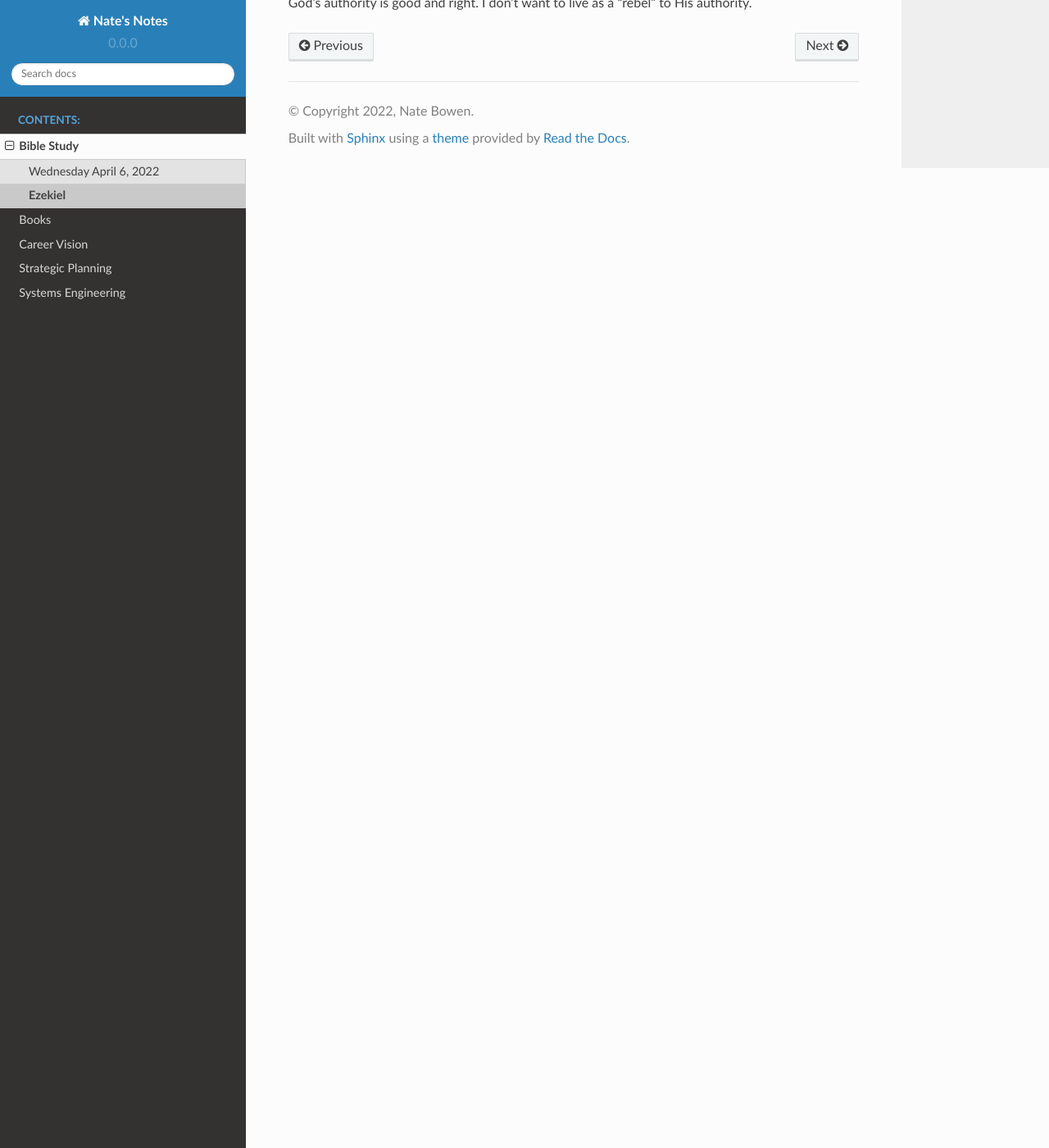
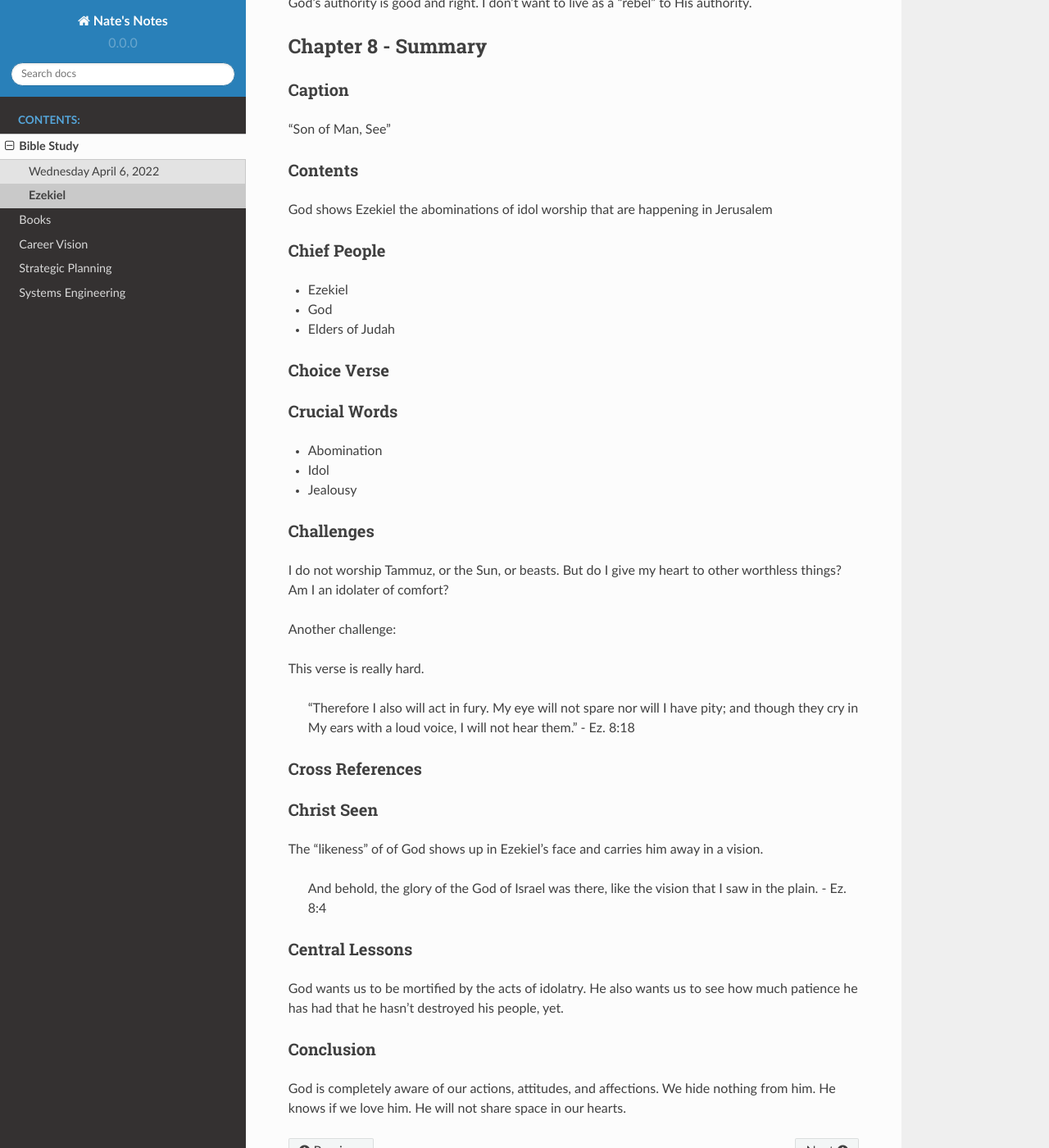
Before and after one commit to NateBowen/nates-docs, a Sphinx documentation site: the page built from source/bible-study/ezekiel.md, in a window 1280 px wide and 1400 px high, scrolled down 3150 px. Shown: the whole window at 82% size. Built offline with Sphinx 7.4.7 and the Read the Docs theme 2.0.0, drawn with Linux system fonts in a browser that asks for light colours.

Commit message:
Ezekiel Ch. 8 summary

```diff
--- a/source/bible-study/ezekiel.md
+++ b/source/bible-study/ezekiel.md
@@ -96,7 +96,6 @@ How do we interpret the account of God telling Ezekiel to eat the scroll?
 
 >He said to me, "Son of man, stand up on your feet and I will speak to you." - Ez. 2:1
 
-
 > But Jesus remained silent and gave no answer.
 >
 > Again the high priest asked him, "Are you the Messiah, the Son of the Blessed One?
@@ -137,3 +136,64 @@ God is serious about obedience.
 
 God's authority is good and right.
 I don't want to live as a "rebel" to His authority.
+
+## Chapter 8 - Summary
+
+### Caption
+
+"Son of Man, See"
+
+### Contents
+
+God shows Ezekiel the abominations of idol worship that are happening in Jerusalem
+
+### Chief People
+
+* Ezekiel
+* God
+* Elders of Judah
+
+### Choice Verse
+
+
+### Crucial Words
+
+* Abomination
+* Idol
+* Jealousy
+
+### Challenges
+
+I do not worship Tammuz, or the Sun, or beasts.
+But do I give my heart to other worthless things?
+Am I an idolater of comfort?
+
+Another challenge:
+
+This verse is really hard.
+
+>"Therefore I also will act in fury.
+>My eye will not spare nor will I have pity;
+>and though they cry in My ears with a loud voice, I will not hear them." - Ez. 8:18
+
+### Cross References
+
+
+
+### Christ Seen
+
+The "likeness" of of God shows up in Ezekiel's face and carries him away in a vision.
+
+>And behold, the glory of the God of Israel was there, like the vision that I saw in the plain. - Ez. 8:4
+
+### Central Lessons
+
+God wants us to be mortified by the acts of idolatry.
+He also wants us to see how much patience he has had that he hasn't destroyed his people, yet.
+
+### Conclusion
+
+God is completely aware of our actions, attitudes, and affections.
+We hide nothing from him.
+He knows if we love him.
+He will not share space in our hearts.
```
